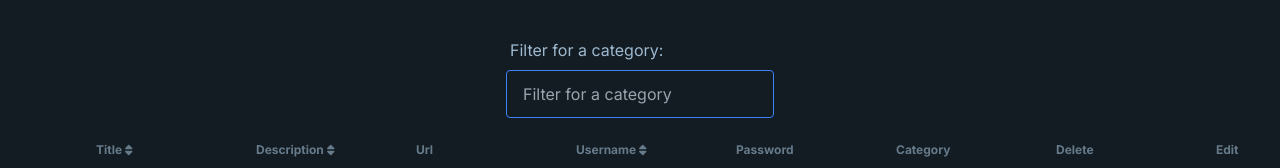
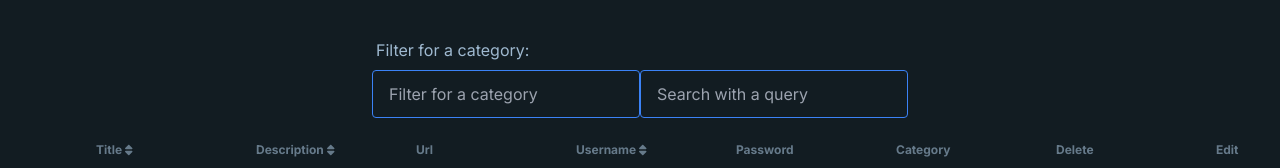
Before and after one commit to FabioKaelin/password-safe, a Next.js app in the folder frontend-safe/: page /vault in a window 1280 px wide. Shown: the part 210-378 px from the top of the page. Built offline with nearby package versions, Linux system fonts and the light colour scheme; no server answers.

Commit message:
User can filter with query through password list

```diff
--- a/frontend-safe/src/app/components/layout/PasswordTable.tsx
+++ b/frontend-safe/src/app/components/layout/PasswordTable.tsx
@@ -9,7 +9,7 @@ import {RefreshType} from "@/app/components/modals/NewPasswordModal";
 import DeleteConfirmation, {DeleteConfirmationProps} from "@/app/components/modals/DeleteConfirmation";
 import EditPasswordModal from "@/app/components/modals/EditPasswordModal";
 import {useRouter} from "next/navigation";
-import {sortEntries} from "@/app/vault/SortHandler";
+import {createFilterFunction, sortEntries} from "@/app/vault/FilteringHandler";
 
 export default function PasswordTable({isRefresh, setIsRefresh}: RefreshType) {
 
@@ -22,6 +22,7 @@ export default function PasswordTable({isRefresh, setIsRefresh}: RefreshType) {
     const [currentEditEntry, setCurrentEditEntry] = useState<VaultEntry | null>(null);
     const [categoryInput, setCategoryInput] = useState<string>("");
     const [sortOrder, setSortOrder] = useState<{ [key: string]: boolean }>({});
+    const [searchInput, setSearchInput] = useState<string>("");
 
     const router = useRouter()
 
@@ -36,6 +37,15 @@ export default function PasswordTable({isRefresh, setIsRefresh}: RefreshType) {
         })
     }
 
+    useEffect(() => {
+        if (searchInput === " " || searchInput === "" || searchInput === null) {
+            setFilteredEntries(entries)
+            return
+        }
+        // Higher Function method
+        const res = filteredEntries.filter(createFilterFunction(searchInput));
+        setFilteredEntries(res)
+    }, [searchInput]);
 
     useEffect(() => {
         const handlePassword = async () => {
@@ -139,6 +149,13 @@ export default function PasswordTable({isRefresh, setIsRefresh}: RefreshType) {
                         onChange={(e) => setCategoryInput(e.target.value)}
                         className="px-4 py-2 mb-3 input input-bordered border border-blue-500 rounded"
                     />
+                    <input
+                        name="search"
+                        placeholder="Search with a query"
+                        value={searchInput}
+                        onChange={(e) => setSearchInput(e.target.value)}
+                        className="px-4 py-2 mb-3 input input-bordered border border-blue-500 rounded"
+                    />
                 </div>
 
             </div>
--- a/frontend-safe/src/app/vault/SortHandler.ts
+++ b/frontend-safe/src/app/vault/FilteringHandler.ts
@@ -20,3 +20,11 @@ export function sortEntries({sort, toBeSorted, setSort, setFilteredEntries, filt
     setFilteredEntries([...sortedEntries])
     setSort({...sort, [toBeSorted]: !isASC})
 }
+
+export const createFilterFunction = (searchInput : string) => (entry : VaultEntry) => {
+    return entry.title.toLowerCase().includes(searchInput.toLowerCase())
+        || entry.description.toLowerCase().includes(searchInput.toLowerCase())
+        || entry.url.toLowerCase().includes(searchInput.toLowerCase())
+        || entry.username.toLowerCase().includes(searchInput.toLowerCase())
+        || entry.category.name.toLowerCase().includes(searchInput.toLowerCase())
+};
```
